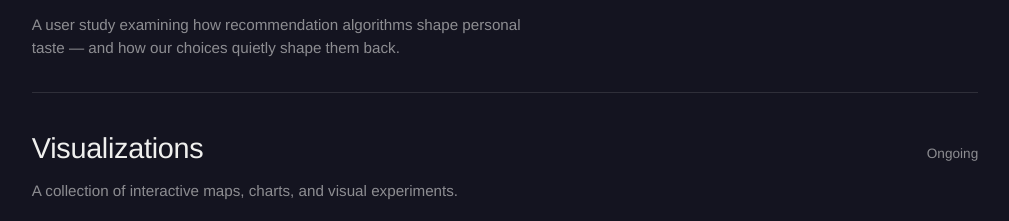
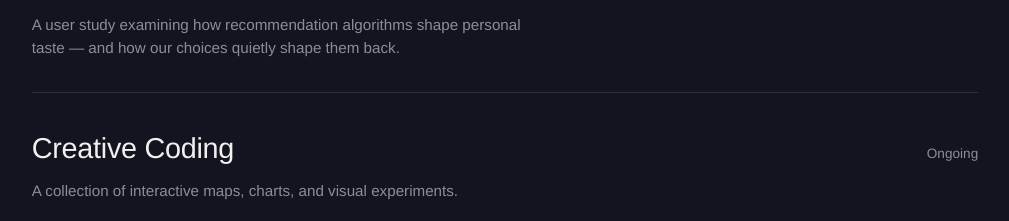
Before and after one commit to k80ambrose/homepage, a React (Vite) app: page / in a window 1280 px wide. Shown: the part 1142-1363 px from the top of the page, without its empty margins (135-1144 px from the left). Built offline with nearby package versions, Linux system fonts and the light colour scheme.

Commit message:
all good

```diff
--- a/src/App.jsx
+++ b/src/App.jsx
@@ -3,11 +3,11 @@ import BlobCanvas from './components/BlobCanvas'
 import Hero from './components/Hero'
 import Work from './components/Work'
 import Connect from './components/Connect'
-import Visualizations from './components/Visualizations'
+import CreativeCoding from './components/CreativeCoding'
 import Photography from './components/Photography'
 
 function getPageFromHash() {
-  if (window.location.hash === '#visualizations') return 'visualizations'
+  if (window.location.hash === '#creative-coding') return 'creativeCoding'
   if (window.location.hash === '#photography') return 'photography'
   if (window.location.hash === '#portraits') return 'portraits'
   if (window.location.hash === '#street-photography') return 'streetPhotography'
@@ -47,8 +47,8 @@ export default function App() {
     <>
       <BlobCanvas />
       <main>
-        {page === 'visualizations' ? (
-          <Visualizations />
+        {page === 'creativeCoding' ? (
+          <CreativeCoding />
         ) : (
           <>
             <Hero />
--- /dev/null
+++ b/src/components/CreativeCoding.jsx
@@ -0,0 +1,43 @@
+const projects = [
+  {
+    title: 'Visualization One',
+    description: 'Add a short note about what this visualization explores.',
+    href: '#',
+    year: '2026',
+  },
+  {
+    title: 'Visualization Two',
+    description: 'Replace this with a link to another map, chart, or visual experiment.',
+    href: '#',
+    year: '2026',
+  },
+]
+
+export default function CreativeCoding() {
+  return (
+    <section className="visualizations-page">
+      <a href="#" className="back-link">Back home</a>
+      <h1>Creative Coding</h1>
+      <p className="page-intro">
+        A place for maps, charts, and interactive visual experiments.
+      </p>
+
+      <ul className="work-list visualization-list">
+        {projects.map((item) => (
+          <li key={item.title} className="work-item">
+            <a
+              href={item.href}
+              target={item.href.startsWith('#') ? undefined : '_blank'}
+              rel={item.href.startsWith('#') ? undefined : 'noreferrer'}
+              className="work-link"
+            >
+              <span className="work-title">{item.title}</span>
+              <span className="work-year">{item.year}</span>
+            </a>
+            <p className="work-desc">{item.description}</p>
+          </li>
+        ))}
+      </ul>
+    </section>
+  )
+}
--- a/src/components/Work.jsx
+++ b/src/components/Work.jsx
@@ -6,9 +6,9 @@ const projects = [
     year: '2024',
   },
   {
-    title: 'Visualizations',
+    title: 'Creative Coding',
     description: 'A collection of interactive maps, charts, and visual experiments.',
-    href: '#visualizations',
+    href: '#creative-coding',
     year: 'Ongoing',
   },
   {
```
